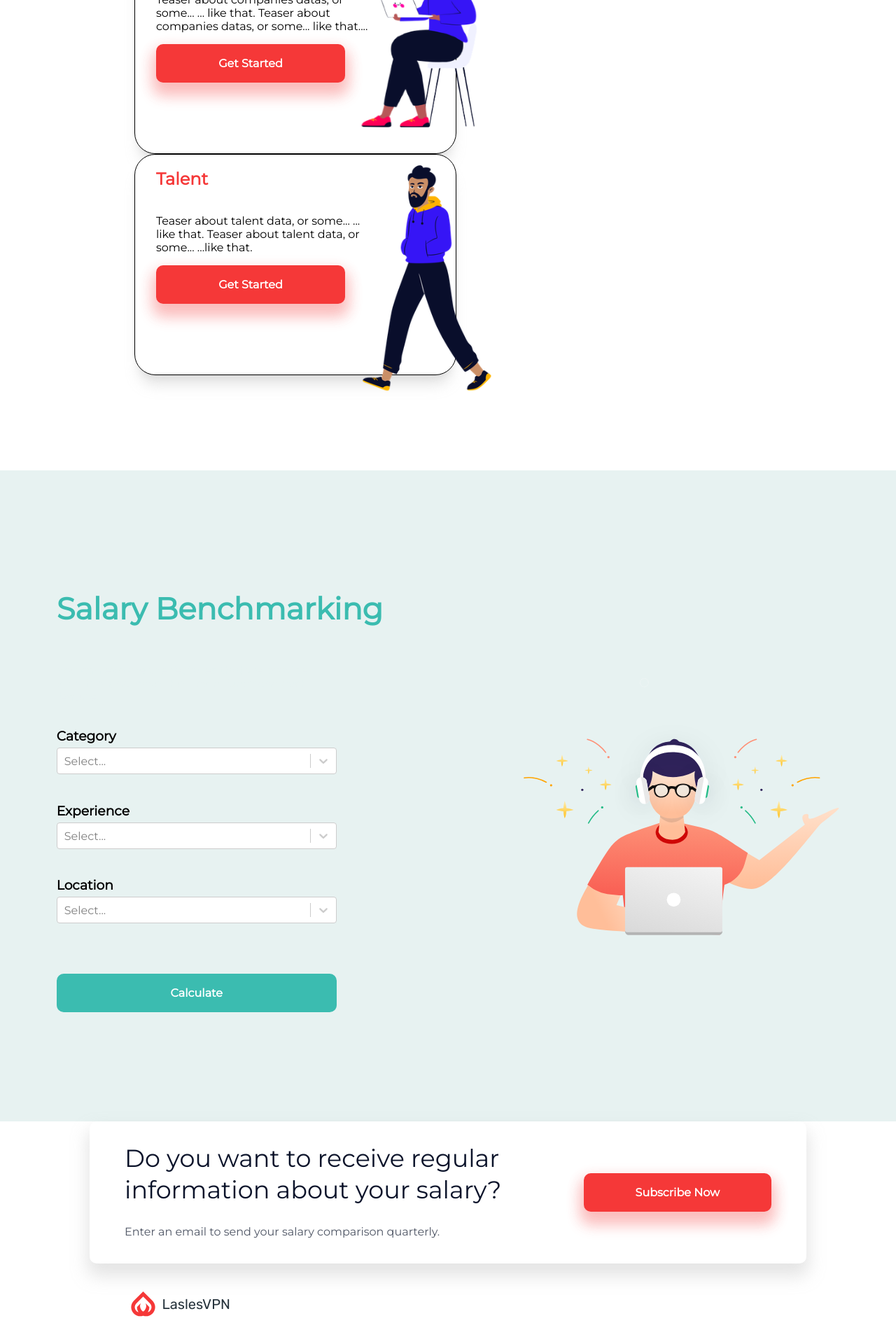
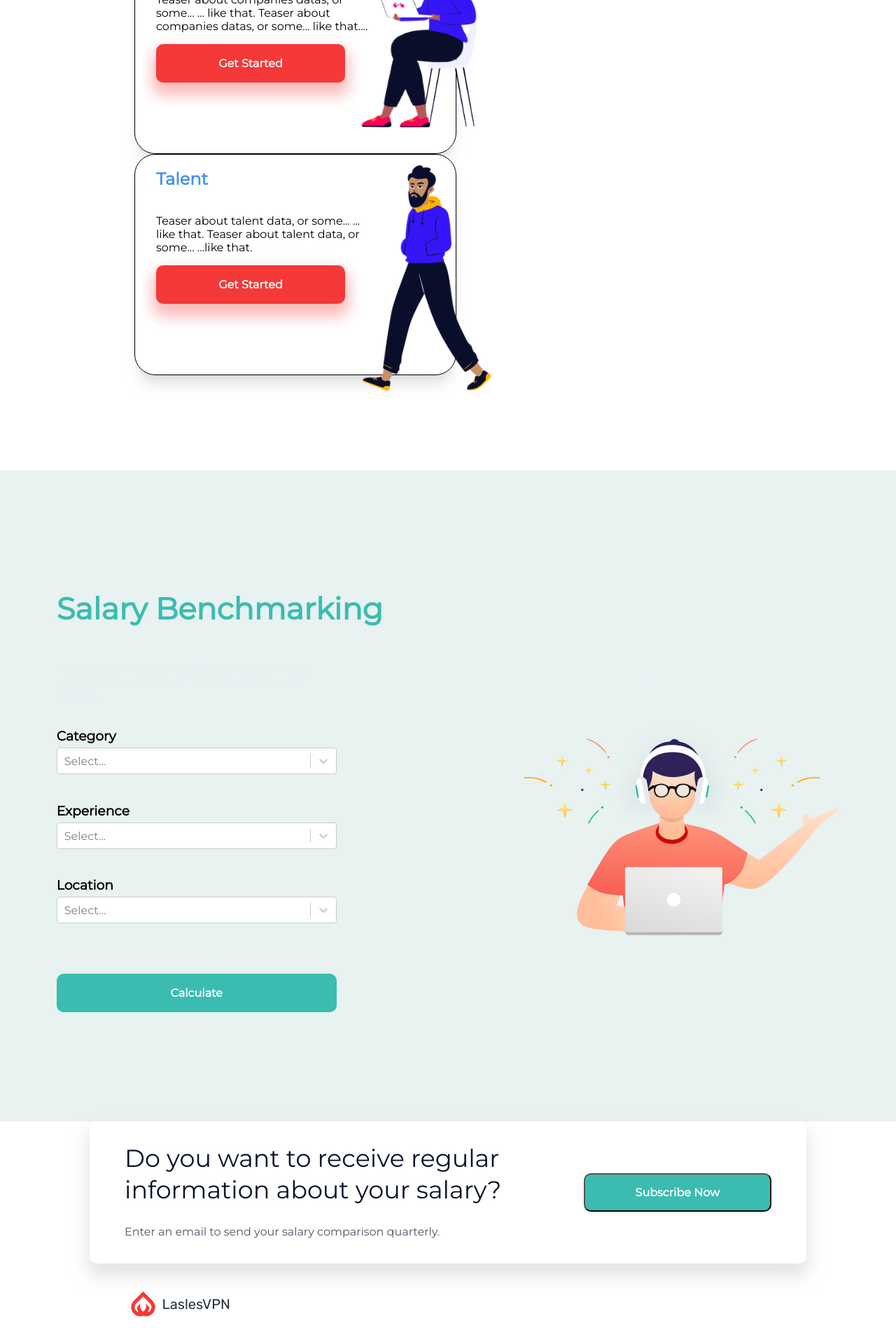
Before and after one commit to Guillaume-Cojan/Landing_jobs, a React (Create React App) app in the folder react_app/: page / in a window 1280 px wide. Shown: the part 592-2512 px from the top of the page at 70% size. Built offline with nearby package versions, Linux system fonts and the light colour scheme.

Commit message:
color change still working on it

```diff
--- a/react_app/src/components/Profile/Profile.css
+++ b/react_app/src/components/Profile/Profile.css
@@ -45,7 +45,7 @@
 }
 
 .profile-title {
-  color: #f53838;
+ color: #4293EA;
 }
 
 .profile-img {
@@ -80,7 +80,7 @@
   background-color: white;
   font-weight: bold;
   border: 2px solid #f53838;
-  color: #f53838;
+  color:    #3BBCB0;
   box-shadow: 0 10px 20px 5px #f53838a1, 0 10px 20px 5px #f5383877,
     0 3px 20px 5px #f5383849;
   transition: 0.3s;
@@ -96,7 +96,7 @@
   box-sizing: border-box;
   background-color: white;
   border: 2px solid #f53838;
-  color: #f53838;
+  color:    #3BBCB0;
   box-shadow: 0 10px 20px 5px #f53838a1, 0 10px 20px 5px #f5383877;
   transform: translateY(2px);
   transition: 0.3s;
--- a/react_app/src/components/Subscribe/Subscribe.css
+++ b/react_app/src/components/Subscribe/Subscribe.css
@@ -55,11 +55,11 @@ body {
   grid-column: 1 / 2;
   grid-row: 4 / 5;
   padding: 1em 4.5em;
-  background: #f53838;
-  border: 2px solid #f53838;
+  background:  #3BBCB0;
+ /* border: 2px solid #f53838;*/
   border-radius: 10px;
   color: white;
-  box-shadow: 0 15px 20px 5px #f5383836, 0 10px 20px 5px #f538382a;
+/*  box-shadow: 0 15px 20px 5px #f5383836, 0 10px 20px 5px #f538382a;*/
   font-size: 16px;
   font-weight: bold;
   white-space: nowrap;
@@ -68,20 +68,21 @@ body {
 
 .subscribe-btn:hover {
   background-color: white;
-  border: 2px solid #f53838;
-  color: #f53838;
-  box-shadow: 0 10px 20px 5px #f53838a1, 0 10px 20px 5px #f5383877;
+  border: 2px solid #3BBCB0;
+  color: #3BBCB0;
+}
+ /* box-shadow: 0 10px 20px 5px #f53838a1, 0 10px 20px 5px #f5383877;
 }
 .subscribe-btn:focus {
   box-shadow: 0 10px 20px 5px #f53838a1, 0 10px 20px 5px #f5383877;
 }
-
+*/
 .subscribe-btn:active {
   background-color: white;
-  border: 2px solid #f53838;
-  color: #f53838;
-  box-shadow: 0 10px 20px 5px #f53838a1, 0 10px 20px 5px #f5383877;
-  transform: translateY(2px);
+  border: 2px solid #3BBCB0;
+  color: #3BBCB0
+ /* box-shadow: 0 10px 20px 5px #f53838a1, 0 10px 20px 5px #f5383877;
+  transform: translateY(2px);*/
 }
 
 @media (max-width: 680px) {
```
